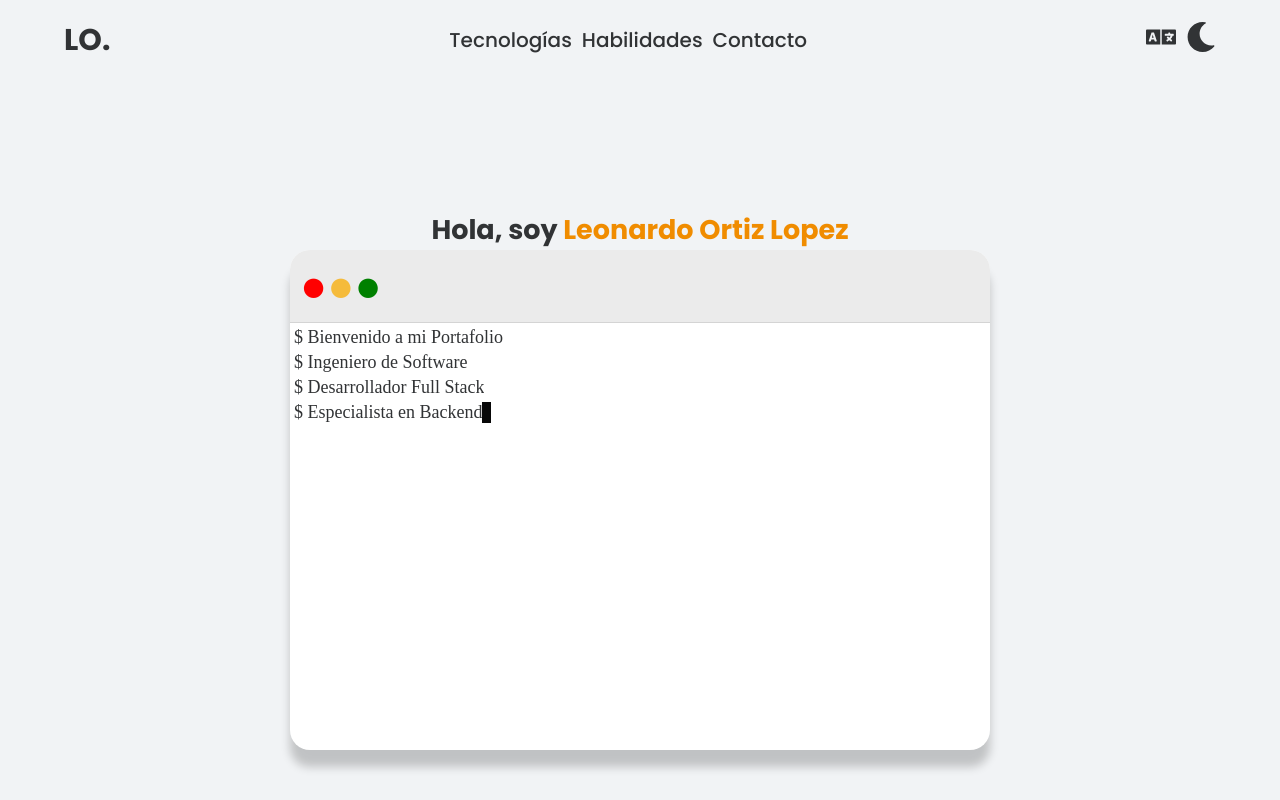
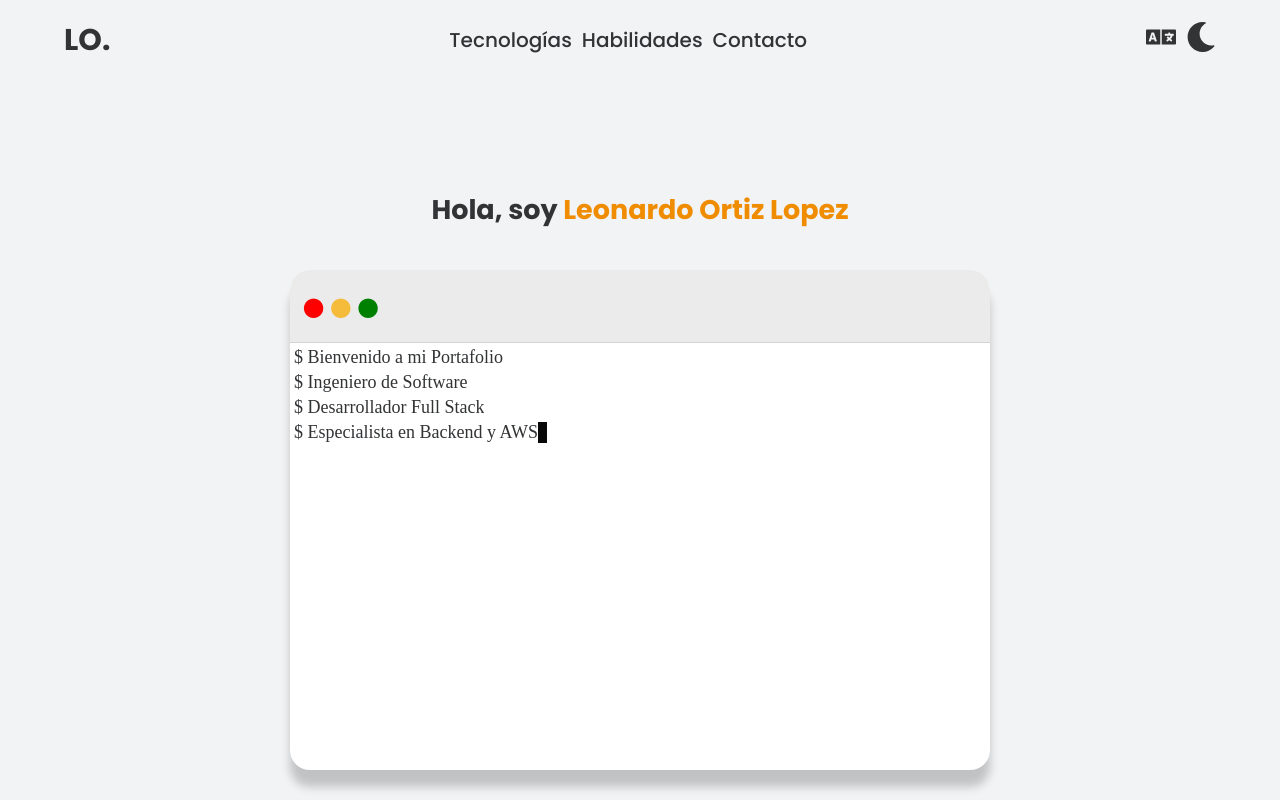
Before and after one commit to leoopez/redesigned-guacamole, a React app: page / in a window 1280 px wide. Shown: the top 800 px of the page. Built offline with nearby package versions, Linux system fonts and the light colour scheme; a web font is replaced by a local one.

Commit message:
1.0.0 done

```diff
--- a/src/components/Contact/Contact/Github.tsx
+++ b/src/components/Contact/Contact/Github.tsx
@@ -1,14 +1,16 @@
 import staticInfo  from "../../../static/static.json";
 import { FaGithub  } from "react-icons/fa";
+import { useTheme } from "../../../context/useTheme";
 
 const { contact } = staticInfo;
 
 const  GITHUB_URL  = contact.links["GITHUB_URL "];
 
-export default  () => {
+export default  () => {;
+    const { theme } = useTheme();
     return (
         <a target='_blank' href={GITHUB_URL}>
-            <FaGithub  color="#000" size="7rem" />
+            <FaGithub  color={ theme ? "#000": "#FFF" } size="7rem" />
         </a>
     );
 };
--- a/src/components/Generics/Section.tsx
+++ b/src/components/Generics/Section.tsx
@@ -17,6 +17,7 @@ const StyleSection = styled(Section)`
     justify-content: center;
     align-items: center;
     flex-direction: column;
+    gap: 4rem;
 
     @media screen  and (min-width: 45em) {
         max-width: 110rem;
--- a/src/static/static.json
+++ b/src/static/static.json
@@ -33,7 +33,7 @@
                 "Welcome to my Porfolio",
                 "Software Engineer",
                 "Full Stack Web Developer",
-                "Especialista en Backend"
+                "Focus on Backend and AWS"
             ]
         },
         "es": {
@@ -42,7 +42,7 @@
                 "Bienvenido a mi Portafolio",
                 "Ingeniero de Software",
                 "Desarrollador Full Stack",
-                "Especialista en Backend"
+                "Especialista en Backend y AWS"
             ]
         }
     },
```
